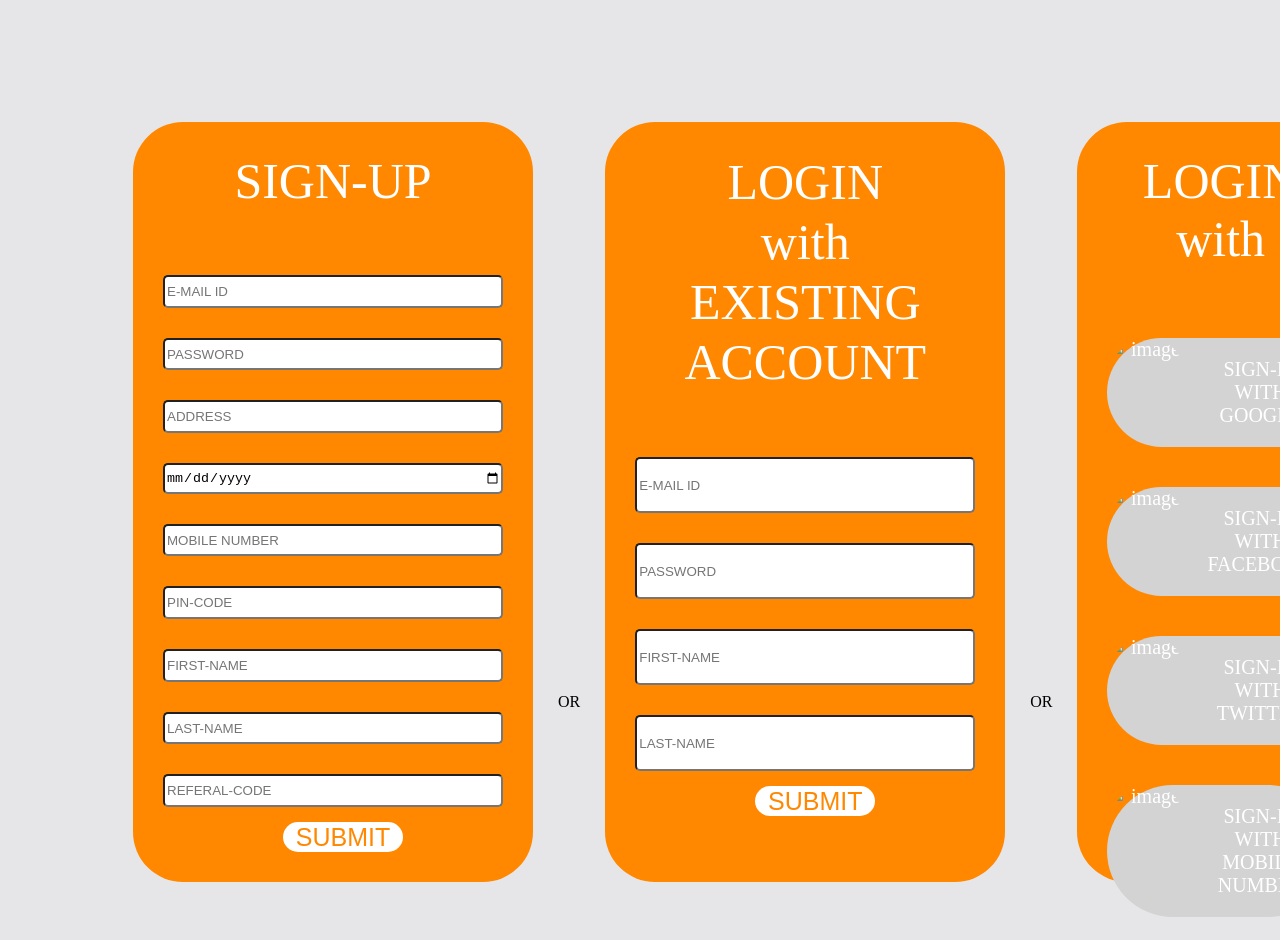
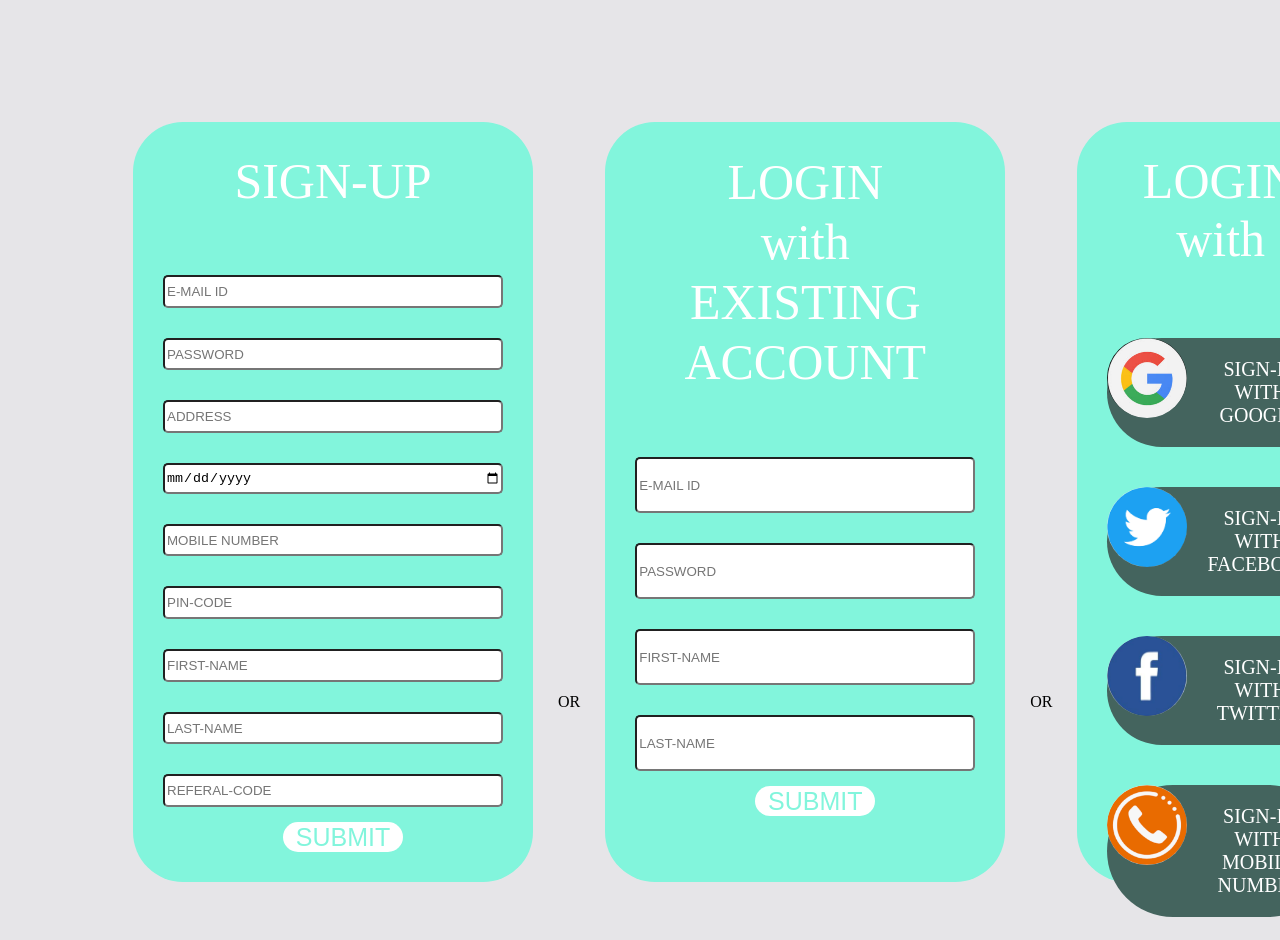
Before and after one commit to fssa-batch3/saran.selvaraj__web_project, a plain HTML site: page index.html in a window 1280 px wide. Shown: the part 240-1180 px from the top of the page. Drawn offline with Linux system fonts and the light colour scheme.

Commit message:
initial commit

```diff
--- a/assets/styles/style.css
+++ b/assets/styles/style.css
@@ -17,7 +17,7 @@ margin:0px 637.5px 100px 637.5px;
     padding:30px;
     display: flex;
     flex-direction: column;
-    background-color: rgb(255, 136, 0);
+    background-color: rgb(130, 245, 220);
     color:white;
 }
 .login{
@@ -30,7 +30,7 @@ margin:0px 637.5px 100px 637.5px;
     display: flex;
     flex-direction: column;
     line-height: 60px;
-    background-color: rgb(255, 136, 0);
+    background-color: rgb(130, 245, 220);
     color:white;
 }
 .login-text{
@@ -46,11 +46,12 @@ margin:0px 637.5px 100px 637.5px;
     width:500px;
     height:700px;
     margin:50px 25px;
+
     border-radius: 50px;
     padding:30px;
     flex-direction: column;
     display: flex;
-    background-color: rgb(255, 136, 0);
+    background-color: rgb(130, 245, 220);
     color:white;
 }
 #sign-up{
@@ -62,7 +63,7 @@ margin:0px 637.5px 100px 637.5px;
 display: flex;
 flex-direction:row;
 text-align: center;
-background-color: lightgrey;
+background-color: rgb(68, 100, 94);
 margin:20px 0px;
 border-radius: 100px;
 font-size: 20px;
@@ -74,7 +75,7 @@ font-size: 20px;
     border-radius:25px;
     border:none;
     background-color: white;
-    color:rgb(255, 136, 0);
+    color:rgb(130, 245, 220);
     cursor: pointer;
     font-size: 25px;
 }
--- a/index.html
+++ b/index.html
@@ -23,7 +23,7 @@
         <input type="text" placeholder="FIRST-NAME" required/>
         <input type="text" placeholder="LAST-NAME" required/>
         <input type="text" placeholder="REFERAL-CODE" required/>
-        <button class="submit" onclick="window.location.href ='../../assets/pages/home-page.html'">
+        <button class="submit" onclick="window.location.href ='./pages/home-page.html'">
           SUBMIT
         </button>
       </div>
@@ -37,7 +37,7 @@
         <input id="login" type="password" placeholder="PASSWORD" />
         <input id="login" type="text" placeholder="FIRST-NAME" />
         <input id="login" type="text" placeholder="LAST-NAME" />
-        <button class="submit" onclick="window.location.href ='../../assets/pages/home-page.html'">
+        <button class="submit" onclick="window.location.href ='./pages/home-page.html'">
           SUBMIT
         </button>
       </div>
@@ -45,25 +45,19 @@
       <div class="existing-account">
         <p class="login-text">LOGIN<br />with</p>
         <div class="other-ways">
-          <img class="logo" src="google-image.png" alt="image" width="80px" height="80px" />
+          <img class="logo" src="./assets/images/google-image.png" alt="image" width="80px" height="80px" />
           <div class="text">SIGN-IN WITH GOOGLE</div>
         </div>
         <div class="other-ways">
-          <img class="logo" src="twitter-logo.png" alt="image" width="80px" height="80px" />
+          <img class="logo" src="./assets/images/twitter-logo.png" alt="image" width="80px" height="80px" />
           <div class="text">SIGN-IN WITH FACEBOOK</div>
         </div>
         <div class="other-ways">
-          <img
-            class="logo"
-            src="facebook-logo.png"
-            width="80px"
-            height="80px"
-            alt="image"
-          />
+          <img class="logo" src="./assets/images/facebook-logo.png" width="80px" height="80px" alt="image"/>
           <div class="text">SIGN-IN WITH TWITTER</div>
         </div>
         <div class="other-ways">
-          <img class="logo" src="call-logo.png" alt="image" width="80px" height="80px" />
+          <img class="logo" src="./assets/images/call-logo.png" alt="image" width="80px" height="80px" />
           <div class="text">SIGN-IN WITH MOBILE NUMBER</div>
         </div>
       </div>
```
